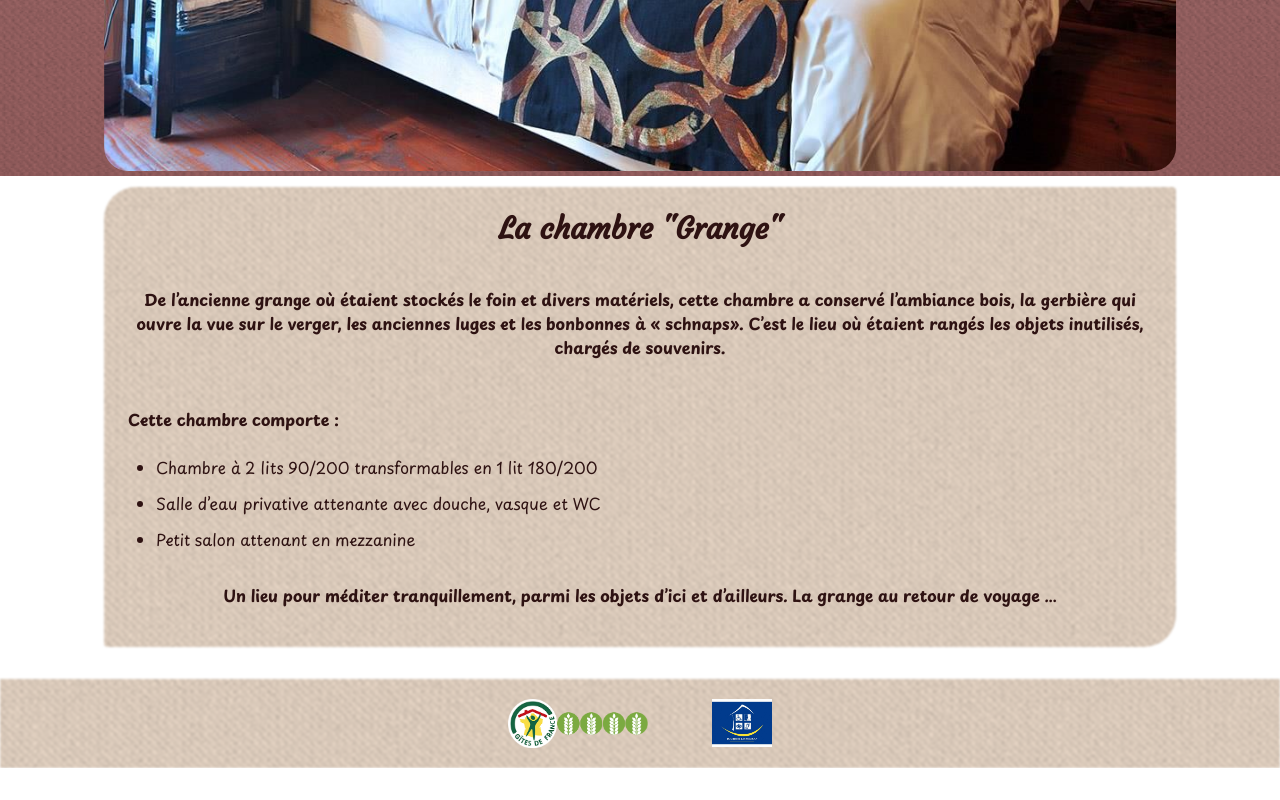
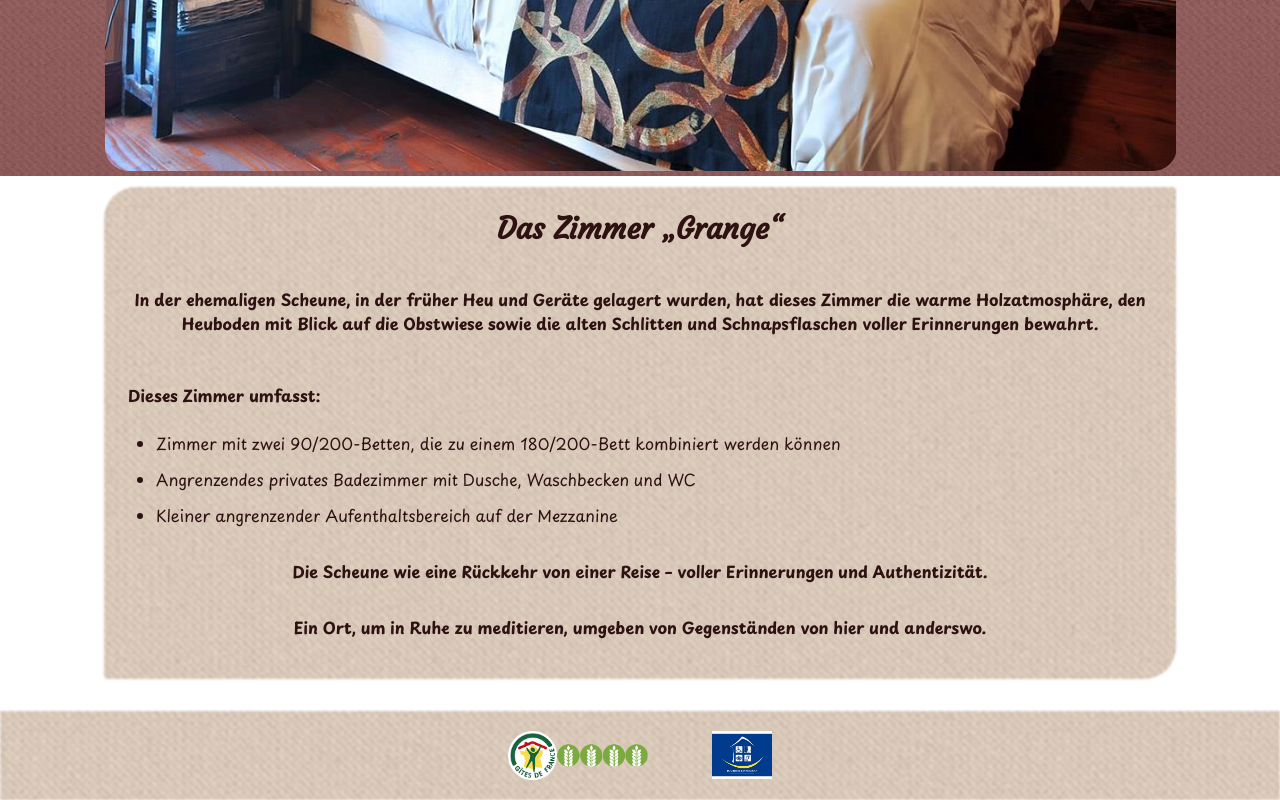
Before and after one commit to Annadesbois/gite-au-fil-de-leau, a Next.js app: page /de/notre-gite/chambre-grange in a window 1280 px wide. Shown: the part 624-1424 px from the top of the page. Before the commit the page ends 1392 px from the top, so only its background shows below. Built offline with nearby package versions, Linux system fonts and the light colour scheme.

Commit message:
translate chambre grange

```diff
--- a/app/[locale]/notre-gite/chambre-cerisier/page.tsx
+++ b/app/[locale]/notre-gite/chambre-cerisier/page.tsx
@@ -1,6 +1,5 @@
 import PhotoCarousel from "@/components/carousel/PhotoCarousel";
 import { cerisierPhotos } from "@/data/cerisier-photos";
-
 import { createPageHelpers } from "@/lib/metadata";
 
 import type { PageProp } from "@/types/i18n";
--- a/app/[locale]/notre-gite/chambre-grange/page.tsx
+++ b/app/[locale]/notre-gite/chambre-grange/page.tsx
@@ -1,39 +1,32 @@
-import type { Metadata } from "next";
-
 import PhotoCarousel from "@/components/carousel/PhotoCarousel";
 import { grangePhotos } from "@/data/grange-photos";
+import { createPageHelpers } from "@/lib/metadata";
 
-export const metadata: Metadata = {
-  title: "Chambre « Grange » — Gîte Au fil de l'eau à Storckensohn",
-  description:
-    "La chambre « Grange » du gîte Au fil de l'eau conserve le charme de l’ancienne grange, avec lits modulables, salle d’eau privative et petit salon en mezzanine pour un séjour chaleureux.",
-};
+import type { PageProp } from "@/types/i18n";
 
-const ChambreGrangePage = () => {
+const { generateMetadata, getPageMessages } = createPageHelpers("grange");
+
+export { generateMetadata };
+
+const ChambreGrangePage = async ({ params }: PageProp) => {
+  const grange = await getPageMessages(params);
+
   return (
     <>
       <PhotoCarousel slides={grangePhotos} />
       <div className="content-area relative fabric-surface-light p-6 md:pb-10 rounded-tl-4xl rounded-br-4xl rounded-tr-sm rounded-bl-sm">
-        <h1>La chambre "Grange"</h1>
+        <h1>{grange.title}</h1>
         <div className="flex flex-col gap-12">
-          <p className="font-bold text-center">
-            De l’ancienne grange où étaient stockés le foin et divers matériels,
-            cette chambre a conservé l’ambiance bois, la gerbière qui ouvre la
-            vue sur le verger, les anciennes luges et les bonbonnes à «
-            schnaps». C’est le lieu où étaient rangés les objets inutilisés,
-            chargés de souvenirs.
-          </p>
+          <p className="font-bold text-center">{grange.intro}</p>
           <div>
-            <h2 className="font-bold">Cette chambre comporte :</h2>
+            <h2 className="font-bold">{grange.room.title}</h2>
             <ul>
-              <li>Chambre à 2 lits 90/200 transformables en 1 lit 180/200</li>
-              <li>Salle d’eau privative attenante avec douche, vasque et WC</li>
-              <li>Petit salon attenant en mezzanine</li>
+              <li>{grange.room.items.mainBeds}</li>
+              <li>{grange.room.items.bathroom}</li>
+              <li>{grange.room.items.mezzanine}</li>
             </ul>
-            <p className="font-bold text-center mt-8">
-              Un lieu pour méditer tranquillement, parmi les objets d’ici et
-              d’ailleurs. La grange au retour de voyage …
-            </p>
+            <p className="font-bold text-center mt-8">{grange.room.note1}</p>
+            <p className="font-bold text-center mt-8">{grange.room.note2}</p>
           </div>
         </div>
       </div>
--- a/lib/metadata.ts
+++ b/lib/metadata.ts
@@ -14,7 +14,7 @@ import type {
   SejourMessages,
   //   AuroresMessages,
   CerisierMessages,
-  //   GrangeMessages,
+    GrangeMessages,
   //   SenteursMessages,
   //   BienEtreMessages,
   //   TarifsMessages,
@@ -33,7 +33,7 @@ type Messages = {
   sejour: SejourMessages;
   //   aurores: AuroresMessages;
   cerisier: CerisierMessages;
-  //   grange: GrangeMessages;
+    grange: GrangeMessages;
   //   senteurs: SenteursMessages;
   //   bienetre: BienEtreMessages;
   //   tarifs: TarifsMessages;
--- a/messages/de.json
+++ b/messages/de.json
@@ -262,5 +262,24 @@
       "note1": "Ideal für einen romantischen Aufenthalt zu zweit; der großzügige Raum eignet sich auch perfekt für Eltern mit Baby oder für eine Gruppe von vier Personen.",
       "note2": "Das helle weiße Badezimmer verfügt über Möbel, die das Thema des Obstbaums aufgreifen, sowie eine Chromotherapie-Badewanne für ein farbiges, entspannendes Badeerlebnis."
     }
+  },
+
+  "grange": {
+    "meta": {
+      "title": "Zimmer „Grange“ | Gîte Au fil de l'eau in Storckensohn",
+      "description": "Das Zimmer „Grange“ der Gîte Au fil de l'eau bewahrt den Charakter der alten Scheune: Holzambiente, Heubodenfenster mit Blick auf die Obstwiese, alte Schlitten und Schnapsflaschen, Mezzanine-Lounge und privates Bad."
+    },
+    "title": "Das Zimmer „Grange“",
+    "intro": "In der ehemaligen Scheune, in der früher Heu und Geräte gelagert wurden, hat dieses Zimmer die warme Holzatmosphäre, den Heuboden mit Blick auf die Obstwiese sowie die alten Schlitten und Schnapsflaschen voller Erinnerungen bewahrt.",
+    "room": {
+      "title": "Dieses Zimmer umfasst:",
+      "items": {
+        "mainBeds": "Zimmer mit zwei 90/200-Betten, die zu einem 180/200-Bett kombiniert werden können",
+        "bathroom": "Angrenzendes privates Badezimmer mit Dusche, Waschbecken und WC",
+        "mezzanine": "Kleiner angrenzender Aufenthaltsbereich auf der Mezzanine"
+      },
+      "note1": "Die Scheune wie eine Rückkehr von einer Reise – voller Erinnerungen und Authentizität.",
+      "note2": "Ein Ort, um in Ruhe zu meditieren, umgeben von Gegenständen von hier und anderswo."
+    }
   }
 }
--- a/messages/en.json
+++ b/messages/en.json
@@ -263,5 +263,24 @@
       "note1": "Perfect for a romantic stay for two, its generous size also accommodates a couple with a baby or a group of four people.",
       "note2": "The bright white bathroom features furniture inspired by the fruit tree theme, and a chromotherapy bathtub for a relaxing, colourful bath."
     }
+  },
+
+  "grange": {
+    "meta": {
+      "title": "“Grange” Room | Gîte Au fil de l'eau in Storckensohn",
+      "description": "The “Grange” room of the Gîte Au fil de l'eau preserves the spirit of the old barn: wood atmosphere, hayloft window overlooking the orchard, vintage sleds and schnaps bottles, mezzanine lounge, and private bathroom."
+    },
+    "title": "The “Grange” Room",
+    "intro": "Once used to store hay and various tools, this room has kept the warm wooden atmosphere of the old barn, along with the hayloft opening onto the orchard and the vintage sleds and schnaps bottles full of memories.",
+    "room": {
+      "title": "This room includes:",
+      "items": {
+        "mainBeds": "Room with two 90/200 beds that can be combined into one 180/200 bed",
+        "bathroom": "Private ensuite bathroom with shower, sink and toilet",
+        "mezzanine": "Small adjoining mezzanine lounge"
+      },
+      "note1": "The barn as a return from travel, filled with authenticity and memories.",
+      "note2": "A peaceful place to meditate, surrounded by objects from here and elsewhere."
+    }
   }
 }
--- a/messages/fr.json
+++ b/messages/fr.json
@@ -263,5 +263,24 @@
       "note1": "Idéale pour un séjour romantique à deux, sa vaste surface permet également une utilisation parents-bébé ou groupe de 4 personnes.",
       "note2": "La salle de bain blanche et lumineuse comporte un mobilier où transparaît l’arbre fruitier, et une baignoire chromato pour se détendre dans un bain de couleurs."
     }
+  },
+
+  "grange": {
+    "meta": {
+      "title": "Chambre « Grange » | Gîte Au fil de l'eau à Storckensohn",
+      "description": "La chambre « Grange » du Gîte Au fil de l'eau, inspirée de l’ancienne grange vosgienne : ambiance bois, gerbière ouverte sur le verger, objets d’autrefois, mezzanine et salle d’eau privative."
+    },
+    "title": "La chambre « Grange »",
+    "intro": "De l’ancienne grange où étaient stockés le foin et divers matériels, cette chambre a conservé l’ambiance bois, la gerbière ouvrant sur le verger, ainsi que les anciennes luges et bonbonnes à schnaps chargées de souvenirs.",
+    "room": {
+      "title": "Cette chambre comporte :",
+      "items": {
+        "mainBeds": "Chambre à 2 lits 90/200 transformables en 1 lit 180/200",
+        "bathroom": "Salle d’eau privative attenante avec douche, vasque et WC",
+        "mezzanine": "Petit salon attenant en mezzanine"
+      },
+      "note1": "La grange comme un retour de voyage, imprégnée de souvenirs et d’authenticité.",
+      "note2": "Un lieu pour méditer tranquillement, parmi les objets d’ici et d’ailleurs."
+    }
   }
 }
--- /dev/null
+++ b/types/i18n/grange.ts
@@ -0,0 +1,14 @@
+export type GrangeMessages = {
+  title: string;
+  intro: string;
+  room: {
+    title: string;
+    items: {
+      mainBeds: string;
+      bathroom: string;
+      mezzanine: string;
+    };
+    note1: string;
+    note2: string;
+  };
+};
--- a/types/i18n/index.ts
+++ b/types/i18n/index.ts
@@ -16,3 +16,4 @@ export * from "./metadata";
 export * from "./reste";
 export * from "./activities";
 export * from "./cerisier";
+export * from "./grange";
```
